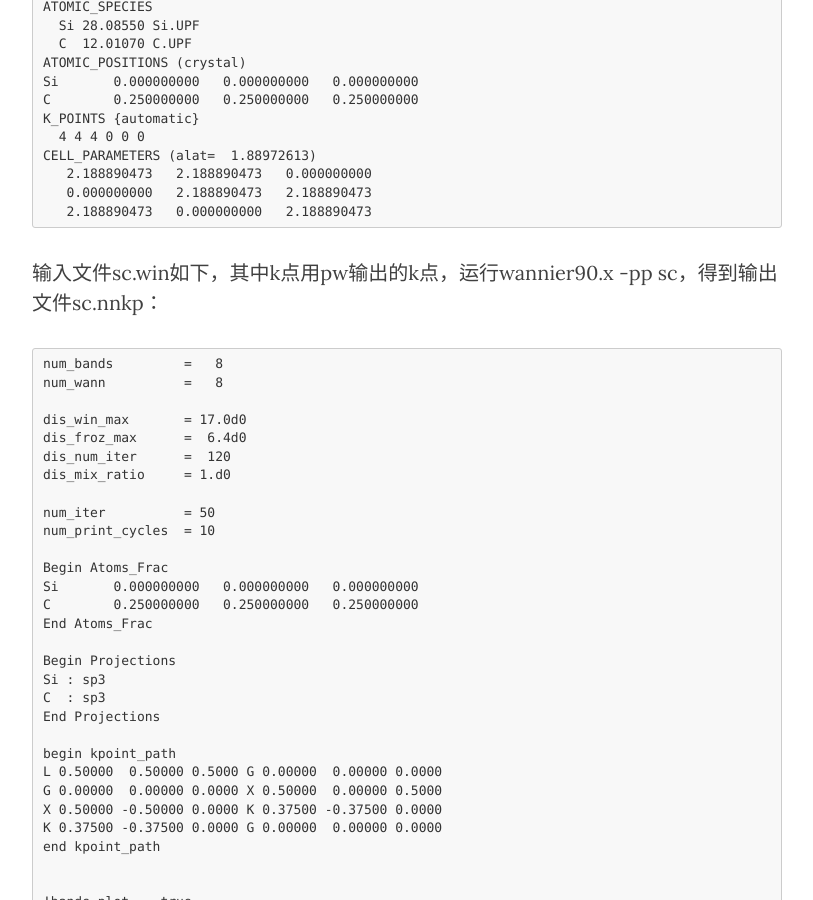
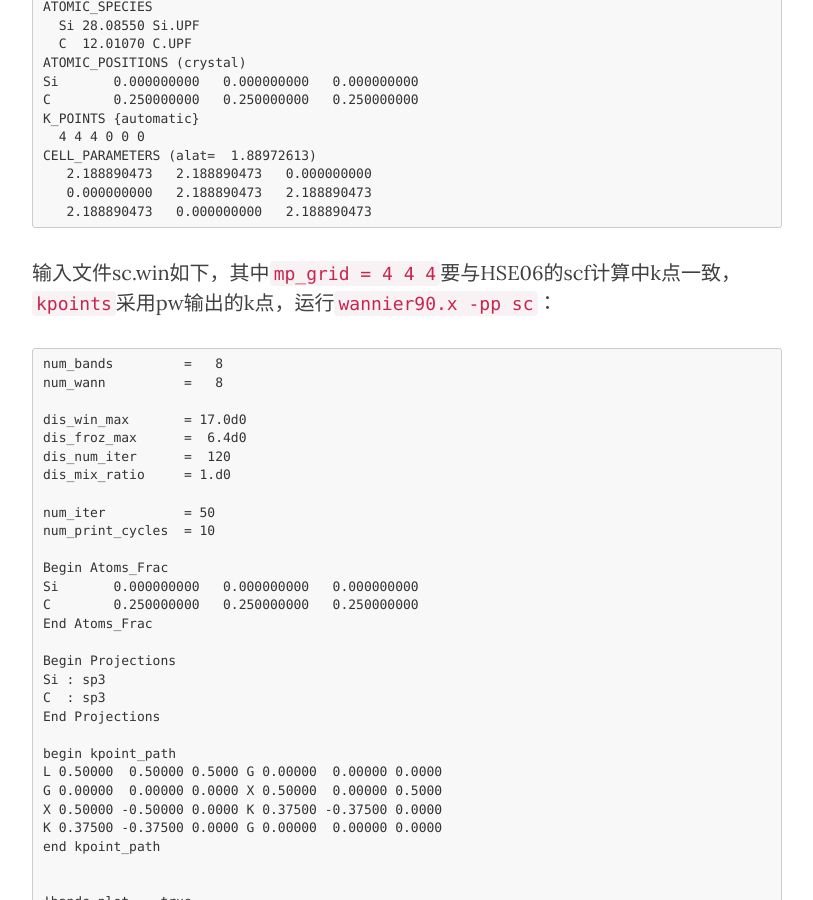
Before and after one commit to yyyu200/DFTbook, a Jekyll site: the page built from _posts/2019-04-01-HandsOn.md, in a window 1280 px wide and 900 px high, scrolled down 27539 px. Shown: the whole window, without its empty margins (233-1046 px from the left). Built offline with Jekyll 4.4.1, drawn with Linux system fonts in a browser that asks for light colours; nearby versions of some CDN libraries; formulas are drawn with MathJax 3; comment, search, counter and statistics services are not loaded.

Commit message:
modify at20190617-17:27:21-aliyun

````diff
--- a/_posts/2019-04-01-HandsOn.md
+++ b/_posts/2019-04-01-HandsOn.md
@@ -973,7 +973,7 @@ CELL_PARAMETERS (alat=  1.88972613)
    2.188890473   0.000000000   2.188890473
 ```
 
-输入文件sc.win如下，其中k点用pw输出的k点，运行wannier90.x -pp sc，得到输出文件sc.nnkp：
+输入文件sc.win如下，其中```mp_grid      = 4 4 4```要与HSE06的scf计算中k点一致，```kpoints```采用pw输出的k点，运行```wannier90.x -pp sc```：
 ```
 num_bands         =   8
 num_wann          =   8
````
